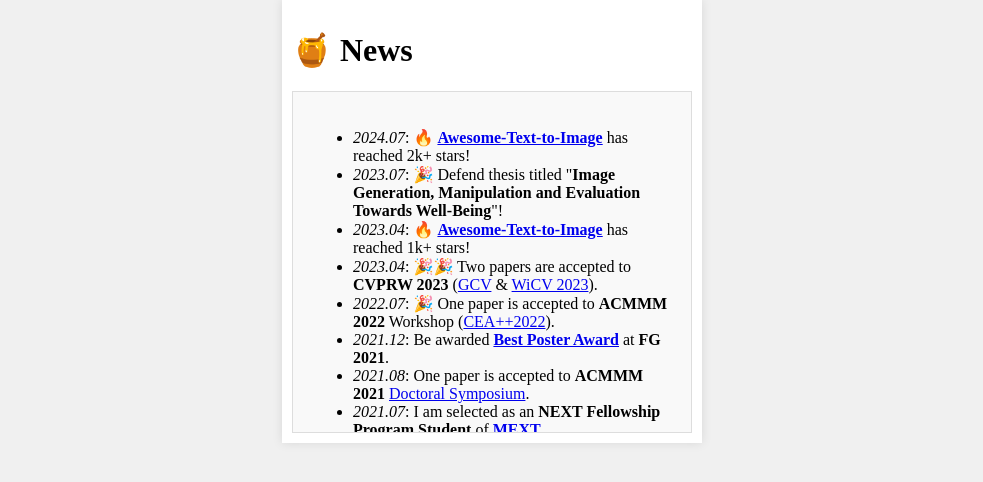
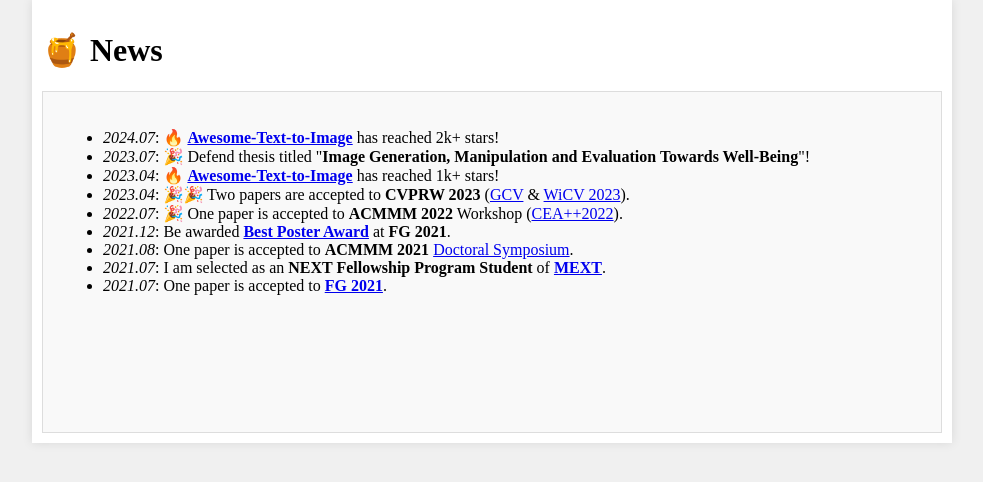
Before and after one commit to ElizaZhou96/ElizaZhou96.github.io, a Jekyll site: the page _pages/NewsPage.html, which Jekyll copies as it is, in a window 1280 px wide. Shown: the top 482 px of the page, without its empty margins (148-1131 px from the left). Built offline with Jekyll 4.4.1, drawn with Linux system fonts in a browser that asks for light colours.

Commit message:
Update NewsPage.html

```diff
--- a/_pages/NewsPage.html
+++ b/_pages/NewsPage.html
@@ -12,7 +12,7 @@
             background-color: #f0f0f0;
         }
         .container {
-            max-width: 400px;
+            max-width: 900px;
             margin: 0 auto;
             padding: 10px;
             background-color: #fff;
```
